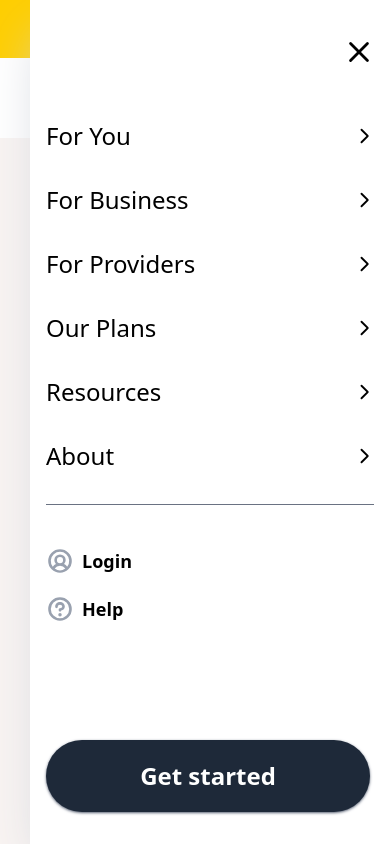
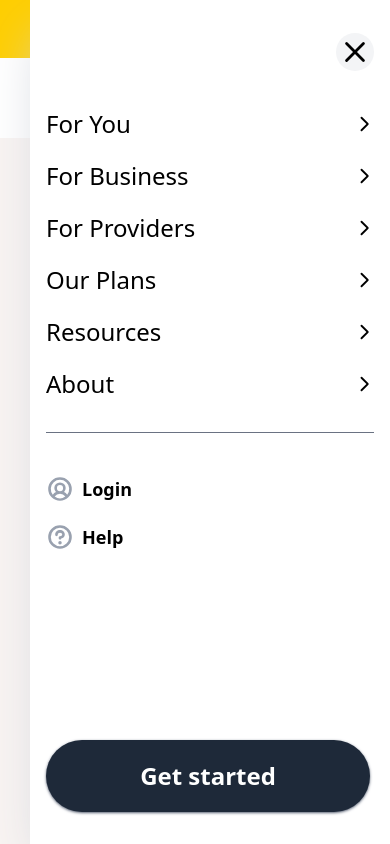
Before and after one commit to Ireneripo/lunara, a React (Vite) app: page / in a window 390 px wide. Both pictures are taken after a click on the button 327 px from the left and 98 px from the top of the page. Shown: the top 844 px of the page. Built offline with nearby package versions, Linux system fonts and the light colour scheme.

Commit message:
style:💄 improve MobileNav style

```diff
--- a/src/components/MobileNav/MobileNav.jsx
+++ b/src/components/MobileNav/MobileNav.jsx
@@ -49,7 +49,7 @@ function MobileNav() {
       </div>
       {isMenuOpen && (
         <div className="fixed top-0 right-0 w-90 p-4 bg-white shadow-2xl shadow-gray-300 h-screen">
-          <div className="flex justify-end mb-8 h-18">
+          <div className="flex justify-end mb-5 h-18">
             <button
               className="cursor-pointer"
               onClick={toggleMenu}
@@ -58,13 +58,14 @@ function MobileNav() {
                 <X
                   size={30}
                   weight="bold"
+                  className="bg-gray-100 text-black rounded-full size-fit p-1"
                 />
               )}
             </button>
           </div>
           <div className="">
             <nav>
-              <ul className="flex flex-col gap-8 text-2xl">
+              <ul className="flex flex-col gap-5 text-2xl">
                 {menuItems.map((item) => (
                   <li
                     key={item.name}
```
